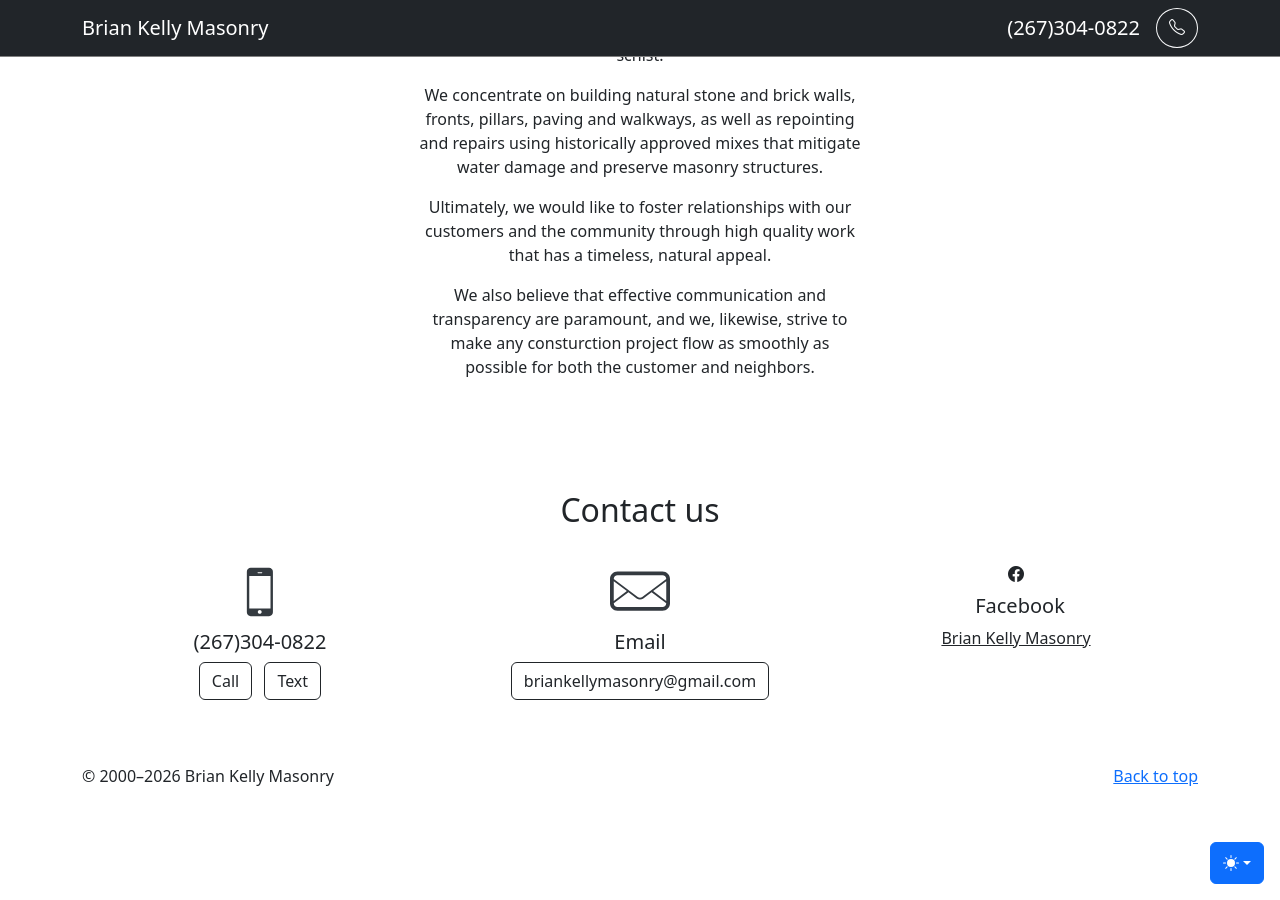
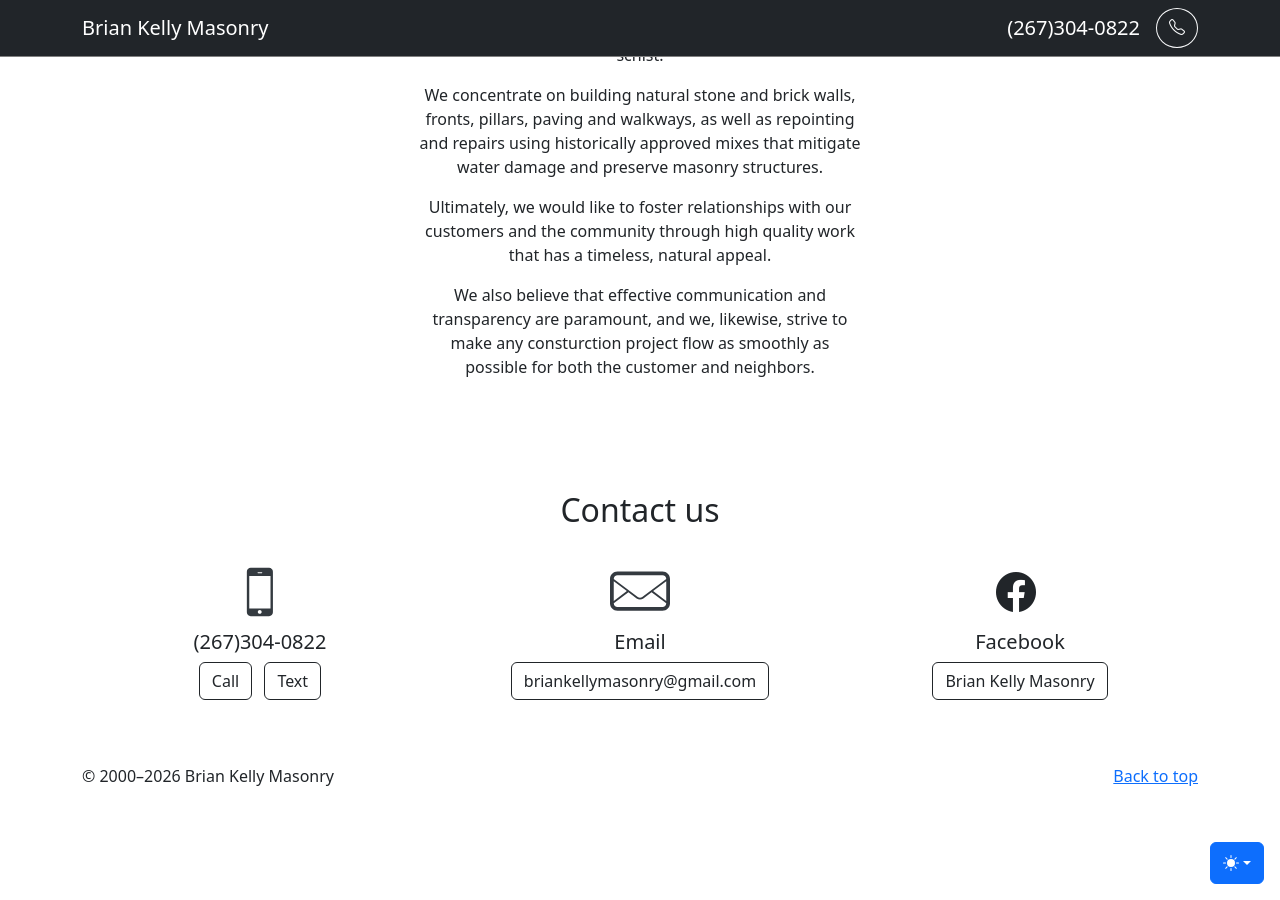
Before and after one commit to ryanbyoung/briankellymasonry, a Jekyll site: the page built from index.html, in a window 1280 px wide and 900 px high, scrolled down 868 px. Built offline with Jekyll 4.4.1, drawn with Linux system fonts in a browser that asks for light colours.

Commit message:
Update index.html

```diff
--- a/index.html
+++ b/index.html
@@ -63,11 +63,11 @@ excerpt: Brian Kelly Masonry
             </div>
             <div class="col-md-4 pt-4">
               <a href="https://www.facebook.com/#" class="link-dark mr-4 me-2">
-                <i aria-label="Go to Brian Kelly Mansonry's Facebook page" class="bi-facebook" role="button"></i>
+                <i aria-label="Go to Brian Kelly Mansonry's Facebook page" class="bi-facebook" style="font-size:2.5em" role="button"></i>
               </a>
               <h3 class="h5 fw-light pt-2">Facebook</h3>
               <p>
-                <a href="https://www.facebook.com/#" class="link-dark mr-4 me-2">Brian Kelly Masonry</a>
+                <a class="btn btn-outline-dark" href="https://www.facebook.com/#" role="button">Brian Kelly Masonry</a>
               </p>
             </div>
           </div>
```
